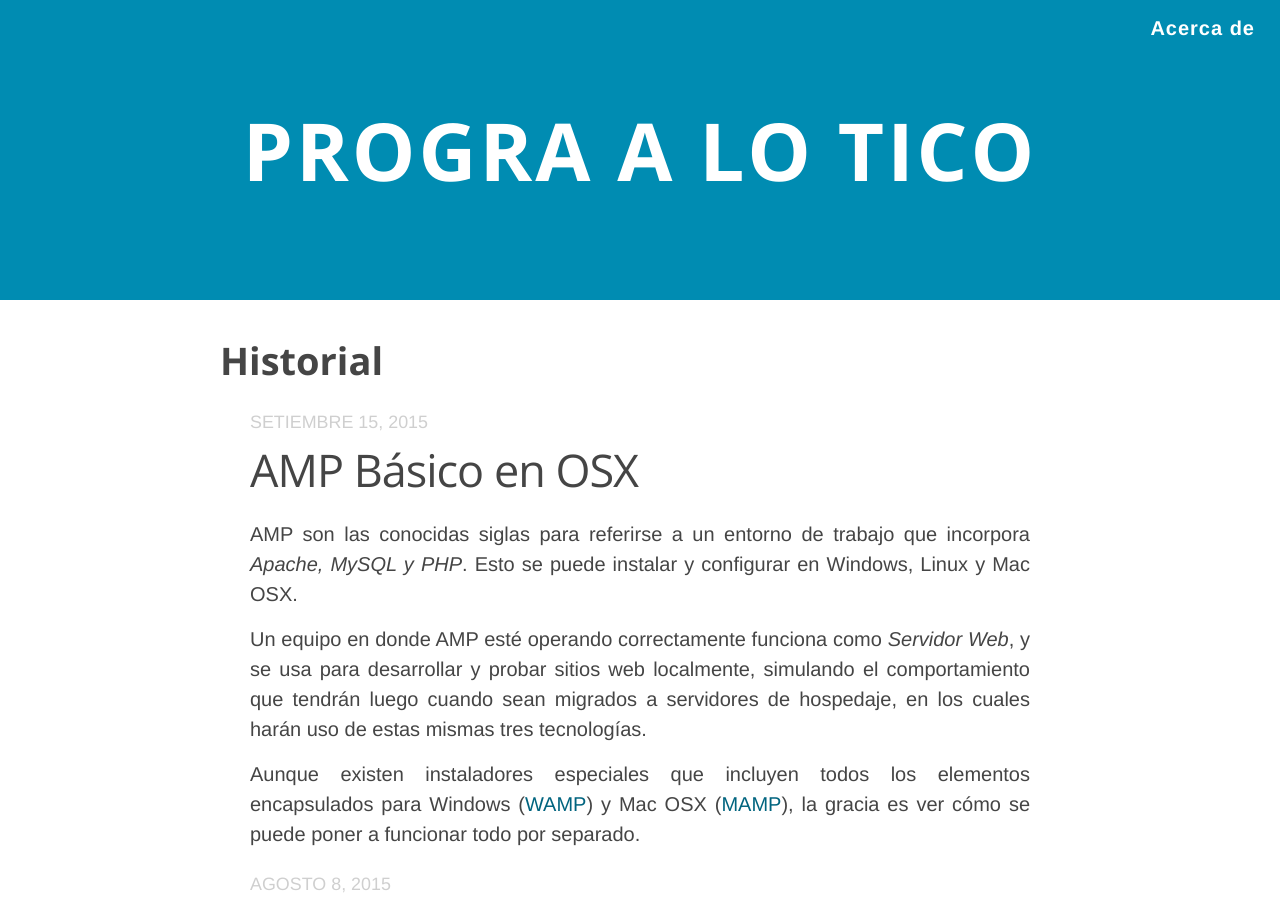
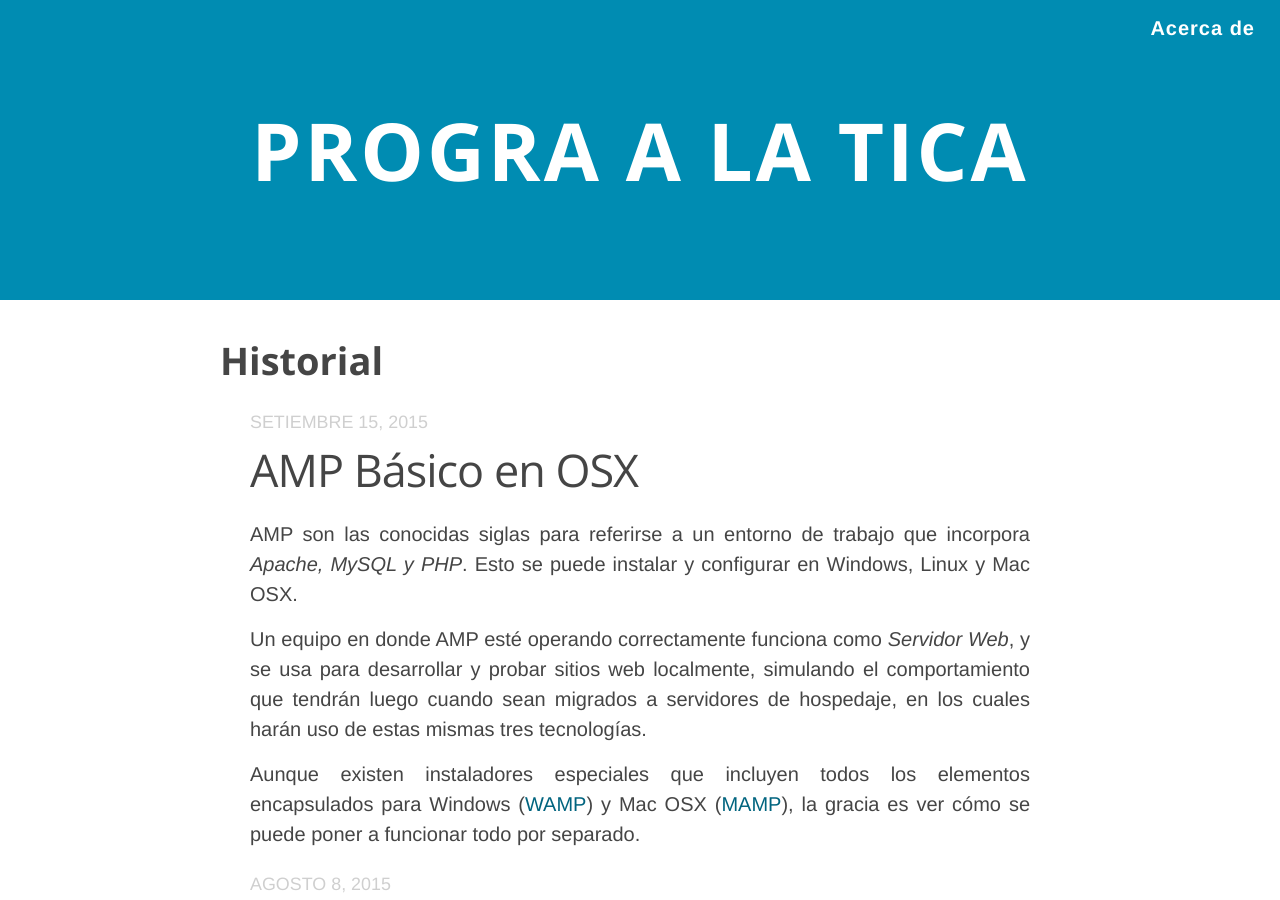
Before and after one commit to ssanchez77/ssanchez77.github.io, a Jekyll site: the page built from index.html, in a window 1280 px wide and 900 px high. Built offline with Jekyll 4.4.1, drawn with Linux system fonts in a browser that asks for light colours; nearby versions of some CDN libraries.

Commit message:
Site name changed.

```diff
--- a/_config.yml
+++ b/_config.yml
@@ -1,5 +1,5 @@
 # Site settings
-title: Progra a lo Tico
+title: Progra a la Tica
 email: ssanchez77@gmail.com
 description: >
   Notas y tips sobre programación, en español.
```
